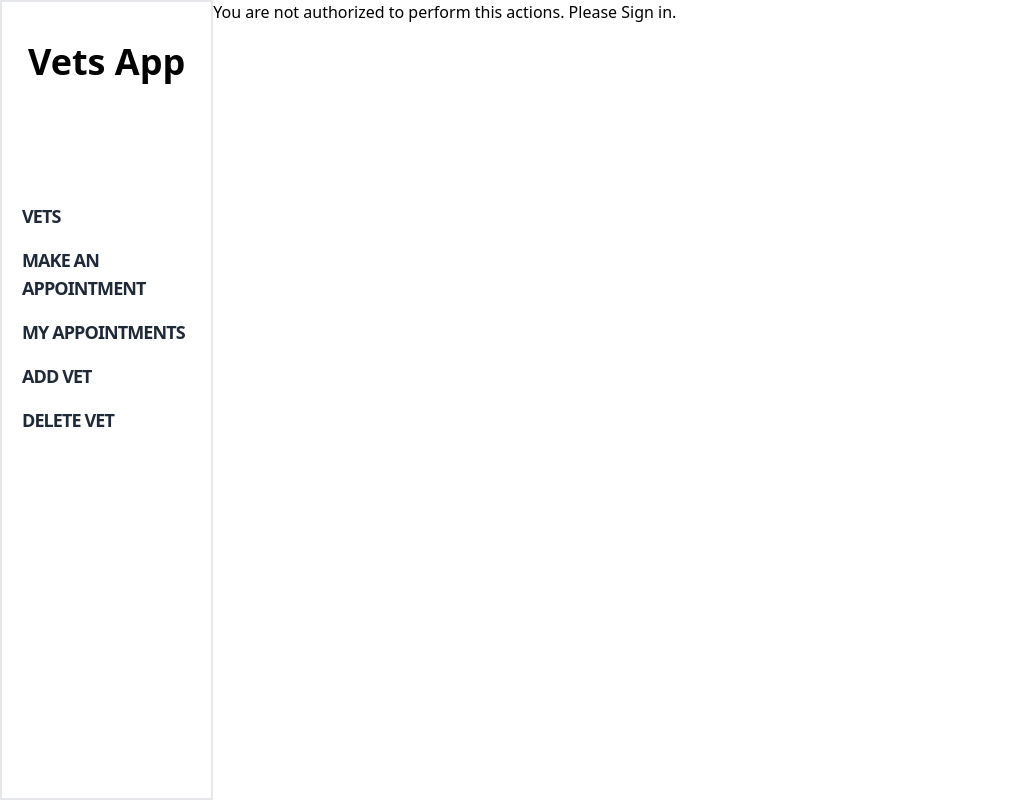
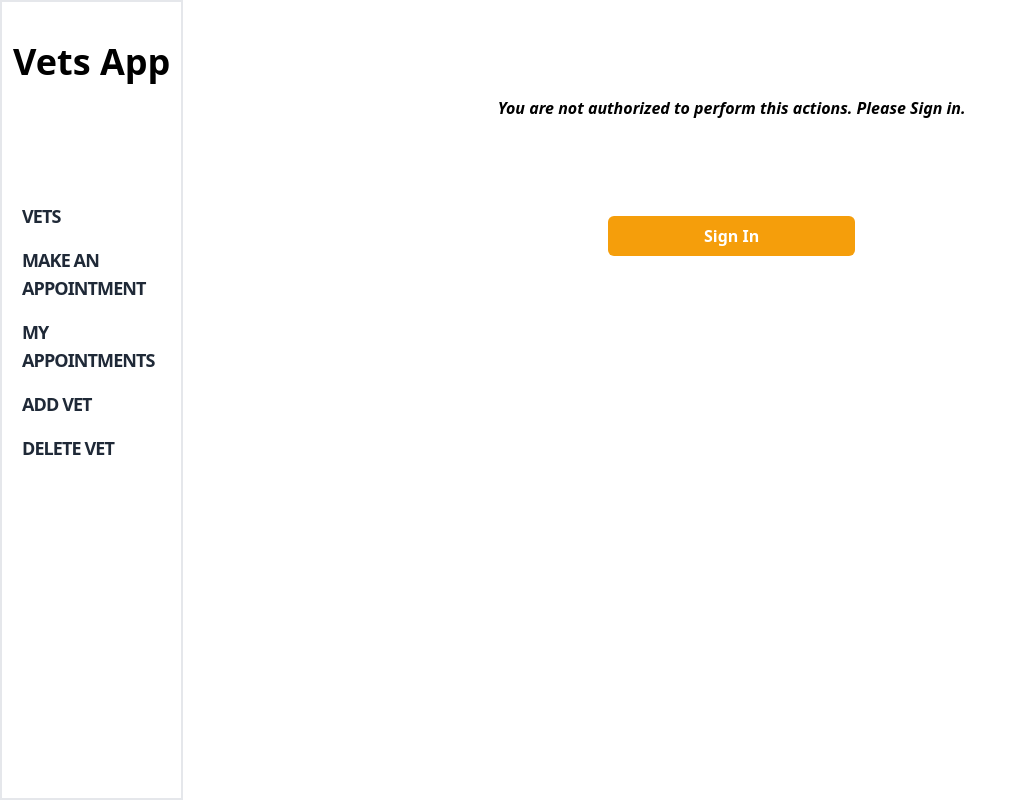
Before and after one commit to rskinnerc/vet-appointments-react, a React (Create React App) app: page /doctors/new in a window 1280 px wide. Shown: the whole page, without its empty margins (0-1025 px from the left). Built offline with nearby package versions, Linux system fonts and the light colour scheme.

Commit message:
Style new doctor page when there is no user

```diff
--- a/src/pages/NewDoctor.js
+++ b/src/pages/NewDoctor.js
@@ -1,6 +1,7 @@
 import { useEffect, useState } from 'react';
 import { useSelector, useDispatch } from 'react-redux';
 import { useNavigate } from 'react-router-dom';
+import { toggleAuthPopup } from '../store/authSlice';
 import { addDoctor } from '../store/doctorSlice';
 
 const NewDoctor = () => {
@@ -37,7 +38,12 @@ const NewDoctor = () => {
   };
 
   if (!user) {
-    return <p>You are not authorized to perform this actions. Please Sign in.</p>;
+    return (
+      <section className="w-full">
+        <p className="text-l font-semibold italic text-center my-24">You are not authorized to perform this actions. Please Sign in.</p>
+        <button type="button" onClick={() => dispatch(toggleAuthPopup())} className="bg-amber-500 mx-auto my-4 h-10 px-24 self-center rounded-md text-white font-semibold flex items-center justify-center gap-2">Sign In</button>
+      </section>
+    );
   }
 
   return (
```
